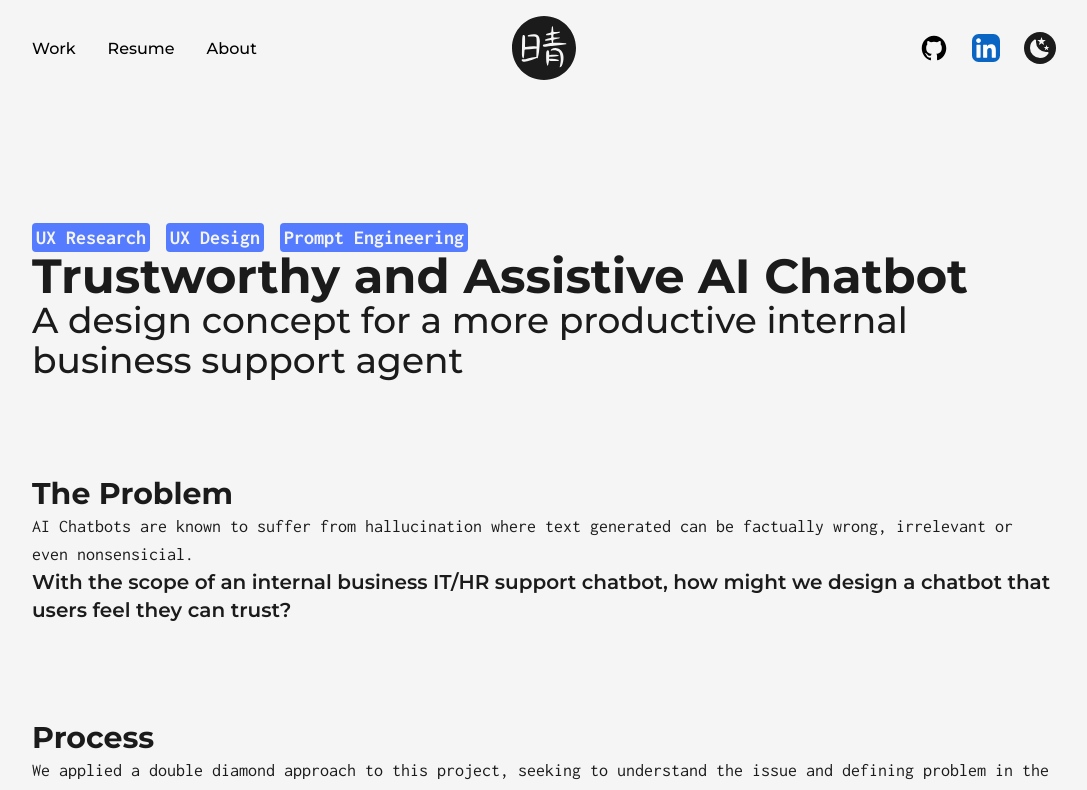
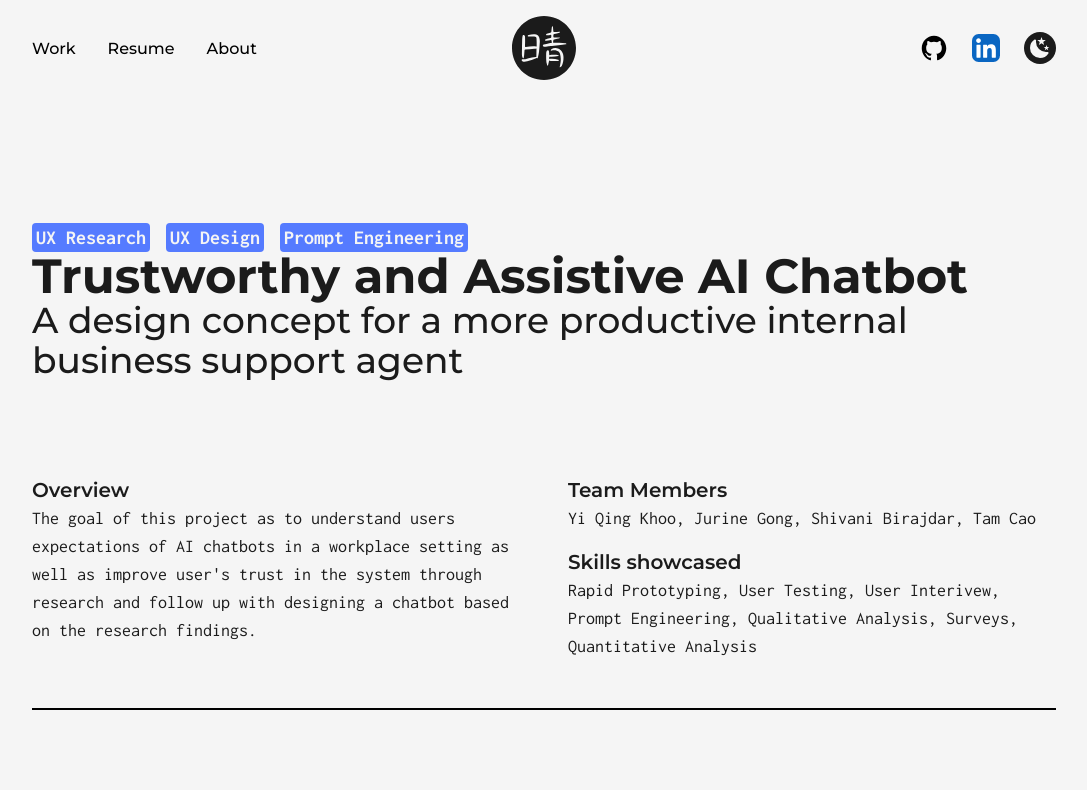
Before and after one commit to YiQingK/portfolio, a Next.js app: page /works/assistantchatbot in a window 1280 px wide. Shown: the top 790 px of the page, without its empty margins (96-1183 px from the left). Built offline with nearby package versions, Linux system fonts and the light colour scheme.

Commit message:
added overview to chatbot

```diff
--- a/src/pages/works/assistantchatbot.js
+++ b/src/pages/works/assistantchatbot.js
@@ -27,6 +27,25 @@ const assistantchatbot = () => {
 						<div id="title" className="col-span-12">
 							<h1>Trustworthy and Assistive AI Chatbot</h1>
 							<h2>A design concept for a more productive internal business support agent</h2>
+							<div className="mt-12 w-full flex gap-12 py-12 md:flex-col md:text-center border-b-2 border-black dark:border-light">
+								<div className="w-[50%] md:w-full md:px-4">
+									<h4>Overview</h4>
+									<p>
+										The goal of this project as to understand users expectations of AI chatbots in a
+										workplace setting as well as improve user's trust in the system through research
+										and follow up with designing a chatbot based on the research findings.
+									</p>
+								</div>
+								<div className="w-[50%] md:w-full md:mt-12 md:px-4">
+									<h4>Team Members</h4>
+									<p>Yi Qing Khoo, Jurine Gong, Shivani Birajdar, Tam Cao</p>
+									<h4 className="mt-4 md:mt-12">Skills showcased</h4>
+									<p>
+										Rapid Prototyping, User Testing, User Interivew, Prompt Engineering, Qualitative
+										Analysis, Surveys, Quantitative Analysis
+									</p>
+								</div>
+							</div>
 						</div>
 						<div id="problem" className="col-span-12">
 							<h3>The Problem</h3>
```
